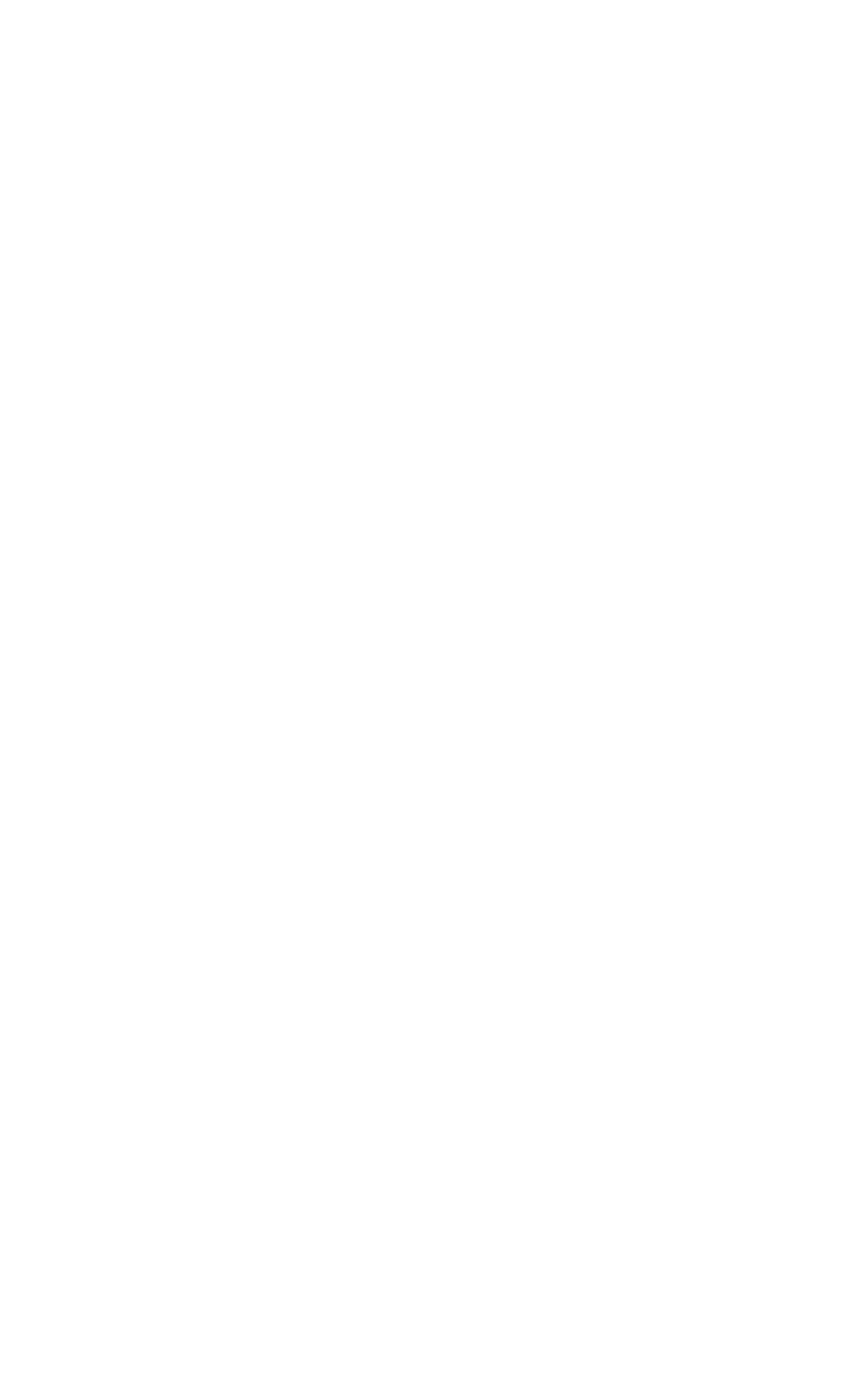
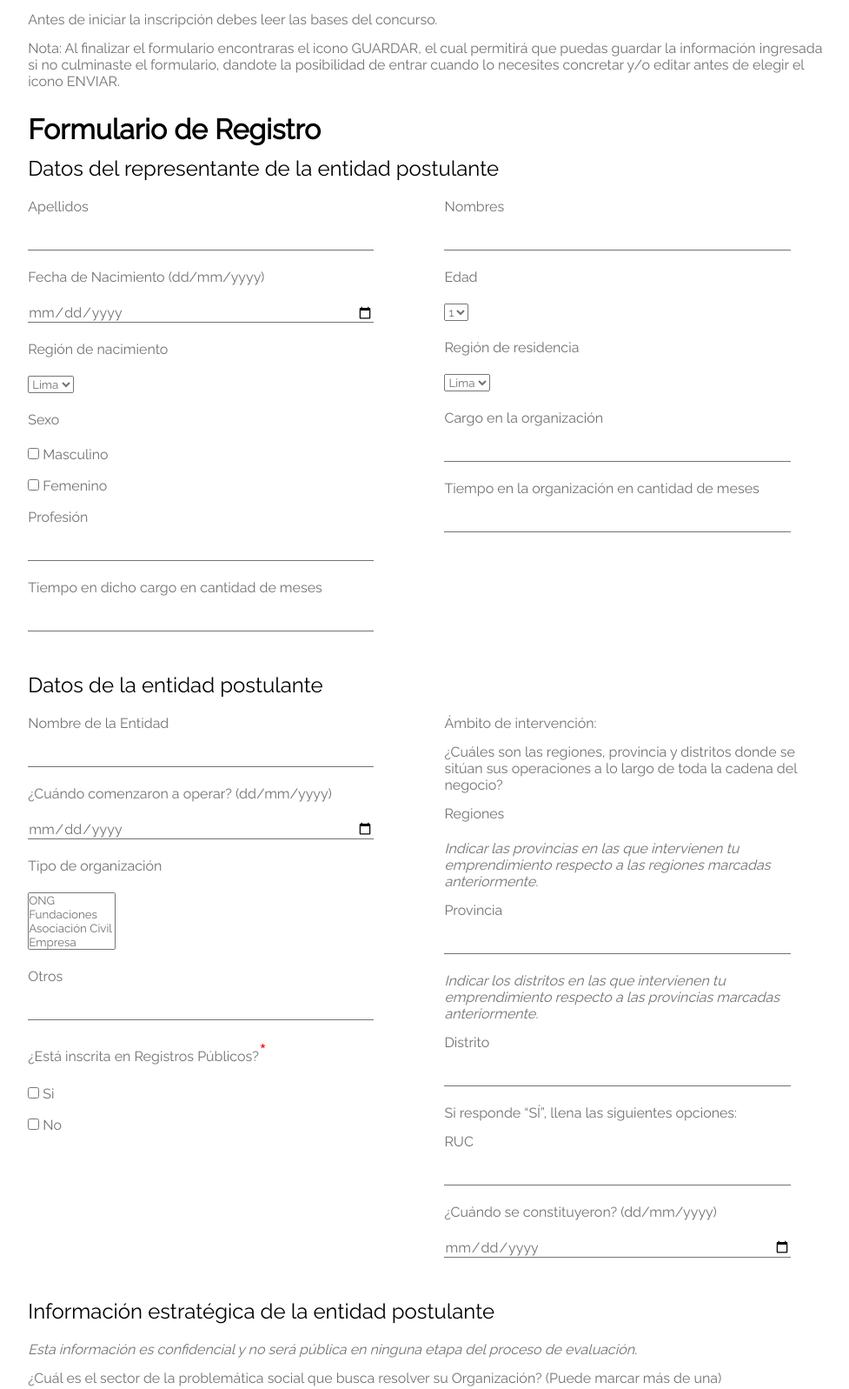
Before and after one commit to miriampc/kunan-form, a plain HTML site: page index.html in a window 1280 px wide. Shown: the top 1597 px of the page at 87% size, without its empty margins (147-1124 px from the left). Before the commit the page ends 800 px from the top, so only its background shows below. Drawn offline with Linux system fonts and the light colour scheme.

Commit message:
avance maquetacion

```diff
--- a/assets/css/main.css
+++ b/assets/css/main.css
@@ -2,4 +2,62 @@
   margin: 0;
   padding: 0;
   font-family: 'Raleway', serif;
+  color:#707274;
 }
+body{
+  /*background: #fcfcfc;*/
+}
+h1{
+  margin: 0 14%;
+  color: #000;
+}
+h2,h3{
+  color: #000;
+  margin-bottom: 20px;
+  font-weight: normal;
+}
+label,p{
+  margin-bottom: 14px;
+}
+.italic{
+  font-style: italic;
+}
+input,label,select{
+  display: block;
+  margin: 0 0 21px 0;
+}
+
+input{
+  font-size: 16px;
+  border-style:none;
+  border-bottom: 1px solid #707274;
+  width: 90%;
+}
+input[type="checkbox"]{
+  display: inline;
+  width: auto;
+}
+textarea:focus, input:focus{
+  outline: none;
+}
+section{
+  display: inline-block;
+  width: 72%;
+}
+article{
+  width: 48%;
+}
+
+.contenedor{
+  margin: 1% 14%;
+}
+.left{
+  float: left;
+}
+.right{
+  float: right;
+}
+.asterisco{
+  color: red;
+  font-size: 28px;
+}
--- a/index.html
+++ b/index.html
@@ -6,10 +6,103 @@
   <meta http-equiv="X-UA-Compatible" content="ie=edge">
   <title>Kunan Form</title>
   <link rel="stylesheet" href="assets/css/main.css">
+  <link href="https://fonts.googleapis.com/css?family=Raleway" rel="stylesheet">
 </head>
 <body>
   <form action="" class="catainer-form">
+    <section class="contenedor note">
+      <p>Antes de iniciar la inscripción debes leer las <span>bases del concurso.</span></p>
+      <p><span>Nota:</span> Al finalizar el formulario encontraras el icono GUARDAR, el cual permitirá que puedas guardar la información ingresada
+      si no culminaste el formulario, dandote la posibilidad de entrar cuando lo necesites concretar y/o editar antes de elegir el icono ENVIAR.</p>
+    </section>
+    <h1>Formulario de Registro</h1>
+    <section class="contenedor representante">
+      <h2>Datos del representante de la entidad postulante</h2>
+      <article class="left">
+        <label for="">Apellidos</label>
+        <input type="text">
+        <label for="">Fecha de Nacimiento (dd/mm/yyyy)</label>
+        <input type="date">
+        <label for="">Región de nacimiento</label>
+        <select class="" name="">
+          <option value="">Lima</option>
+        </select>
+        <label for="">Sexo</label>
+        <div><input type="checkbox"> Masculino</div>
+        <div><input type="checkbox" value=""> Femenino</div>
+        <label for="">Profesión</label>
+        <input type="text">
+        <label for="">Tiempo en dicho cargo en cantidad de meses</label>
+        <input type="text">
+      </article>
+      <article class="right">
+        <label for="">Nombres</label>
+        <input type="text">
+        <label for="">Edad</label>
+        <select class="" name="">
+          <option value="">1</option>
+        </select>
+        <label for="">Región de residencia</label>
+        <select class="" name="">
+          <option value="">Lima</option>
+        </select>
+        <label for="">Cargo en la organización</label>
+        <input type="text">
+        <label for="">Tiempo en la organización en cantidad de meses</label>
+        <input type="text">
+      </article>
+    </section>
 
+    <section class="contenedor postulante">
+      <h2>Datos de la entidad postulante</h2>
+      <article class="left">
+        <label for="">Nombre de la Entidad</label>
+        <input type="text">
+        <label for="">¿Cuándo comenzaron a operar? (dd/mm/yyyy)</label>
+        <input type="date">
+        <label for="">Tipo de organización</label>
+        <select class="" name="" multiple="">
+          <option value="">ONG</option>
+          <option value="">Fundaciones</option>
+          <option value="">Asociación Civil</option>
+          <option value="">Empresa</option>
+          <option value="">Persona Natural</option>
+          <option value="">Otros</option>
+        </select>
+        <label for="">Otros</label>
+        <input type="text">
+        <label for="">¿Está inscrita en Registros Públicos?<span class="asterisco">*</span></label>
+        <div><input type="checkbox"> Si</div>
+        <div><input type="checkbox"> No</div>
+      </article>
+      <article class="right">
+        <p>Ámbito de intervención:</p>
+        <p>¿Cuáles son las regiones, provincia y distritos donde se sitúan sus operaciones a lo largo de toda la cadena del negocio?</p>
+        <label for="">Regiones</label>
+        <div class="regiones"></div>
+        <p class="italic">Indicar las provincias en las que intervienen tu emprendimiento respecto a las regiones marcadas anteriormente.</p>
+        <label for="">Provincia</label>
+        <input type="text">
+        <p class="italic">Indicar los distritos en las que intervienen tu emprendimiento respecto a las provincias marcadas anteriormente.</p>
+        <label for="">Distrito</label>
+        <input type="text">
+        <p>Si responde “SÍ”, llena las siguientes opciones:</p>
+        <label for="">RUC</label>
+        <input type="text">
+        <label for="">¿Cuándo se constituyeron? (dd/mm/yyyy)</label>
+        <input type="date">
+      </article>
+    </section>
+    <section class="contenedor info-entidad">
+      <h2>Información estratégica de la entidad postulante</h2>
+      <p class="italic">Esta información es confidencial y no será pública en ninguna etapa del proceso de evaluación.</p>
+      <p>¿Cuál es el sector de la problemática social que busca resolver su Organización? (Puede marcar más de una)</p>
+      <div id="sector"></div>
+      <h3>Conocimiento sobre el entorno y la problemática:</h3>
+      <h4>Describa el principal problema social que busca resolver su organización.</h4>
+      <p>Recomendamos usar datos precisos y evidenciar citando estudios, investigaciones, publicaciones, etc del problema que plantea. (Máximo 80 palabras)</p>
+      <p></p>
+    </section>
   </form>
 </body>
 </html>
```
Also changed, not shown: assets/images/fondo.svg (deleted), assets/images/fondo1.svg (deleted).
